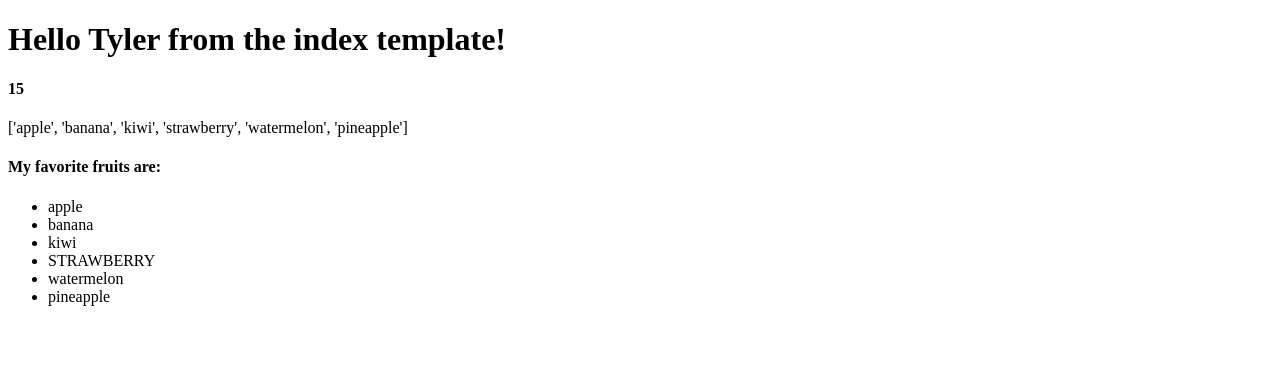
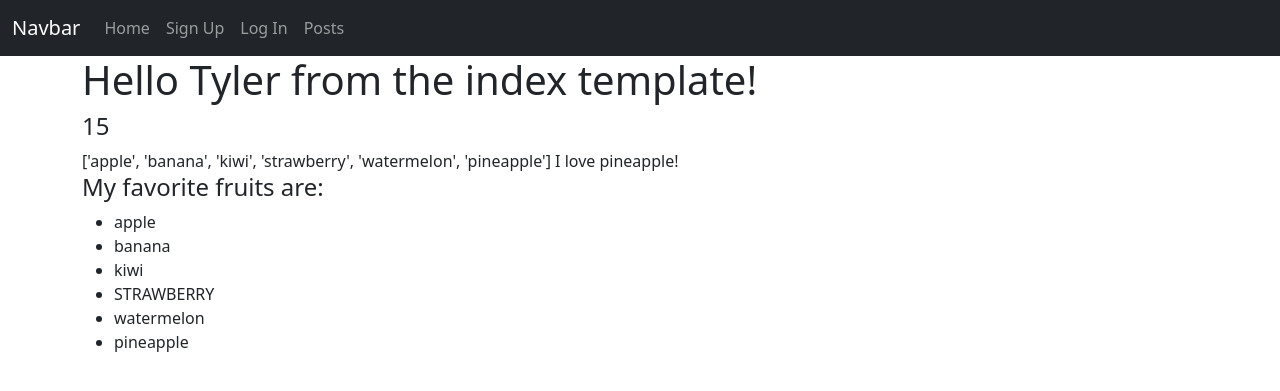
Before and after one commit to TyMiller13/w5_flask_blog, a Flask app: page / in a window 1280 px wide. Shown: the top 391 px of the page. Run offline with Flask 2, Linux system fonts and the light colour scheme.

Commit message:
added nav, signup, base html pages

```diff
--- a/app/routes.py
+++ b/app/routes.py
@@ -9,3 +9,7 @@ def index():
 @app.route('/posts')
 def posts():
     return 'these are the post'
+
+@app.route('/signup')
+def signup():
+    return render_template('signup.html')
--- /dev/null
+++ b/app/templates/base.html
@@ -0,0 +1,20 @@
+<!DOCTYPE html>
+<html lang="en">
+<head>
+    <meta charset="UTF-8">
+    <meta http-equiv="X-UA-Compatible" content="IE=edge">
+    <meta name="viewport" content="width=device-width, initial-scale=1.0">
+    <link rel="stylesheet" href="https://cdn.jsdelivr.net/npm/bootstrap@5.3.0-alpha1/dist/css/bootstrap.min.css">
+    <title>Kekambas Blog | {% block title %} {% endblock %}</title>
+</head>
+<body>
+
+    {% include 'nav.html' %}
+
+    <div class="container">
+        {% block content %}
+        {% endblock content %}
+    </div>
+
+</body>
+</html>
--- a/app/templates/index.html
+++ b/app/templates/index.html
@@ -1,16 +1,15 @@
-<!DOCTYPE html>
-<html lang="en">
-<head>
-    <meta charset="UTF-8">
-    <meta http-equiv="X-UA-Compatible" content="IE=edge">
-    <meta name="viewport" content="width=device-width, initial-scale=1.0">
-    <title>Kekambas Blog</title>
-</head>
-<body>
+{% extends 'base.html' %}
+
+{% block title %} Home {% endblock %}
+
+{% block content %}
+
     <h1>Hello {{name}} from the index template!</h1>
     <h4>{{ 10 + 5 }}</h4>
 
     {{fruits}}
+
+    I love {{fruits[5]}}!
     <h4>My favorite fruits are:</h4>
     <ul>
         {% for f in fruits%}
@@ -22,5 +21,4 @@
         {% endfor %}
     </ul>
 
-</body>
-</html>
+{% endblock content%}
--- /dev/null
+++ b/app/templates/nav.html
@@ -0,0 +1,16 @@
+<nav class="navbar navbar-expand-lg bg-dark" data-bs-theme= "dark">
+    <div class="container-fluid">
+      <a class="navbar-brand" href="#">Navbar</a>
+      <button class="navbar-toggler" type="button" data-bs-toggle="collapse" data-bs-target="#navbarNavAltMarkup" aria-controls="navbarNavAltMarkup" aria-expanded="false" aria-label="Toggle navigation">
+        <span class="navbar-toggler-icon"></span>
+      </button>
+      <div class="collapse navbar-collapse" id="navbarNavAltMarkup">
+        <div class="navbar-nav">
+          <a class="nav-link" href="/">Home</a>
+          <a class="nav-link" href="/signup">Sign Up</a>
+          <a class="nav-link" href="/login">Log In</a>
+          <a class="nav-link" href="/posts">Posts</a>
+        </div>
+      </div>
+    </div>
+</nav>
```
Also changed, not shown: app/templates/signup.html (added, +7 -0 lines).
